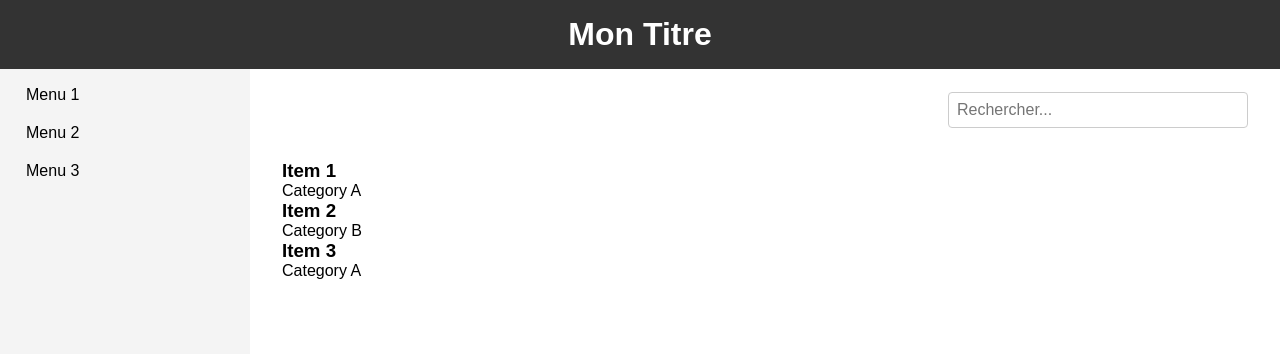
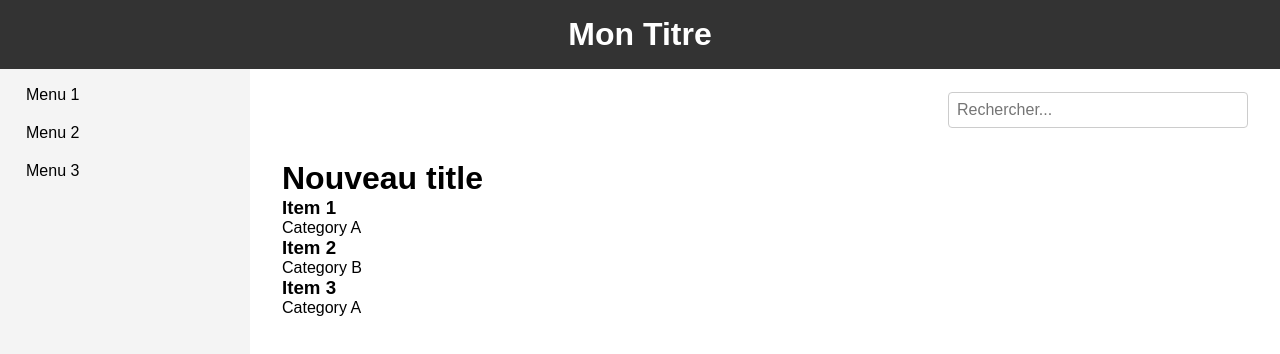
Before and after one commit to paniette/bouducode, a website: page index.html in a window 1280 px wide. Drawn offline with Linux system fonts and the light colour scheme.

Commit message:
nouveau titre h1

```diff
--- a/index.html
+++ b/index.html
@@ -29,6 +29,7 @@
       <div class="search-container">
         <input type="text" class="search-input" placeholder="Rechercher..." id="searchInput">
       </div>
+      <h1> Nouveau title </h1>
       <div id="content">
         <!-- Le contenu sera ajouté dynamiquement via JavaScript -->
       </div>
```
